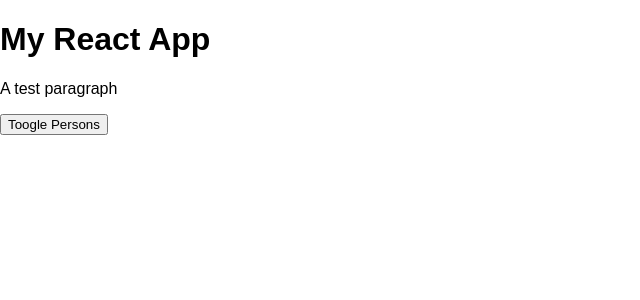
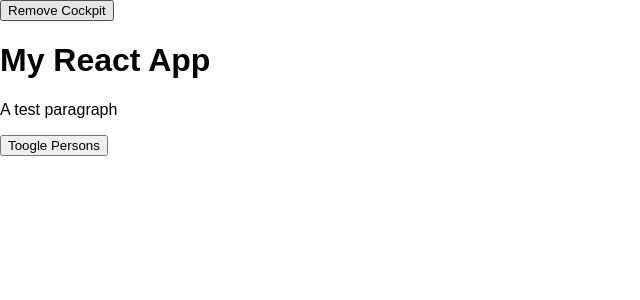
Before and after one commit to Victor7095/react-udemy, a React app in the folder react-test/: page / in a window 1280 px wide. Shown: the top 300 px of the page, without its empty margins (0-640 px from the left). Built offline with nearby package versions, Linux system fonts and the light colour scheme.

Commit message:
useEffect(render, unmount)

```diff
--- a/react-test/src/containers/App.js
+++ b/react-test/src/containers/App.js
@@ -13,7 +13,8 @@ class App extends Component {
         { id: 2, name: "Ygor", age: 12 },
         { id: 3, name: "Geralt", age: 9000 }
       ],
-      showPersons: false
+      showPersons: false,
+      showCockpit: true
     };
   }
 
@@ -67,7 +68,7 @@ class App extends Component {
 
   render() {
     console.log("[App.js] render");
-    const { persons, showPersons } = this.state;
+    const { persons, showPersons, showCockpit } = this.state;
 
     let personsEl = null;
 
@@ -83,11 +84,20 @@ class App extends Component {
 
     return (
       <div className={classes.App}>
-        <Cockpit
-          showPersons={showPersons}
-          persons={persons}
-          clicked={this.tooglePersonsHandler}
-        ></Cockpit>
+        <button
+          onClick={() => {
+            this.setState({ showCockpit: false });
+          }}
+        >
+          Remove Cockpit
+        </button>
+        {showCockpit ? (
+          <Cockpit
+            showPersons={showPersons}
+            persons={persons}
+            clicked={this.tooglePersonsHandler}
+          ></Cockpit>
+        ) : null}
         {personsEl}
       </div>
     );
```
